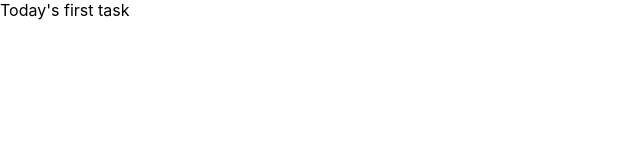
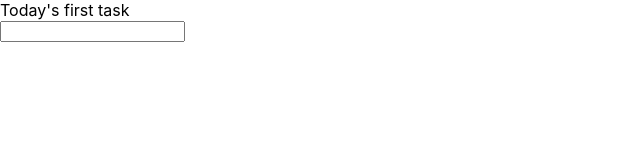
Before and after one commit to clalil/todo_app, a React (Create React App) app: page / in a window 1280 px wide. Shown: the top 160 px of the page, without its empty margins (0-640 px from the left). Built offline with nearby package versions, Linux system fonts and the light colour scheme.

Commit message:
Add ToDoForm.

```diff
--- a/src/App.js
+++ b/src/App.js
@@ -1,5 +1,7 @@
 import React, { useState } from 'react'
 import ToDo from './ToDo'
+import ToDoForm from './ToDoForm'
+
 
 const App = () => {
   const [todo, setTodo] = useState([
@@ -15,6 +17,7 @@ const App = () => {
       {todo.map((todo, index) => (
         <ToDo key={index} index={index} todo={todo} />
       ))}
+      <ToDoForm />
       </div>
     </div>
   )
--- a/src/ToDo.jsx
+++ b/src/ToDo.jsx
@@ -1,6 +1,6 @@
 import React from 'react'
 
-const ToDo = ({ todo }) => {
+const ToDo = ({ todo, index }) => {
   return (
     <div className="todo">
       {todo.text}
--- /dev/null
+++ b/src/ToDoForm.jsx
@@ -0,0 +1,21 @@
+import React, { useState } from 'react'
+
+const ToDoForm = ({ addToDo }) => {
+  const [value, setValue] = useState('')
+
+  const handleSubmit = e => {
+    e.preventDefault()
+    if(!value) return;
+    addToDo(value)
+    setValue('')
+  }
+  return (
+    <div>
+      <form onClick={handleSubmit}>
+        <input type="text" className="input" value={value} onChange={e => setValue(e.target.value)} />
+      </form>
+    </div>
+  )
+}
+
+export default ToDoForm
```
